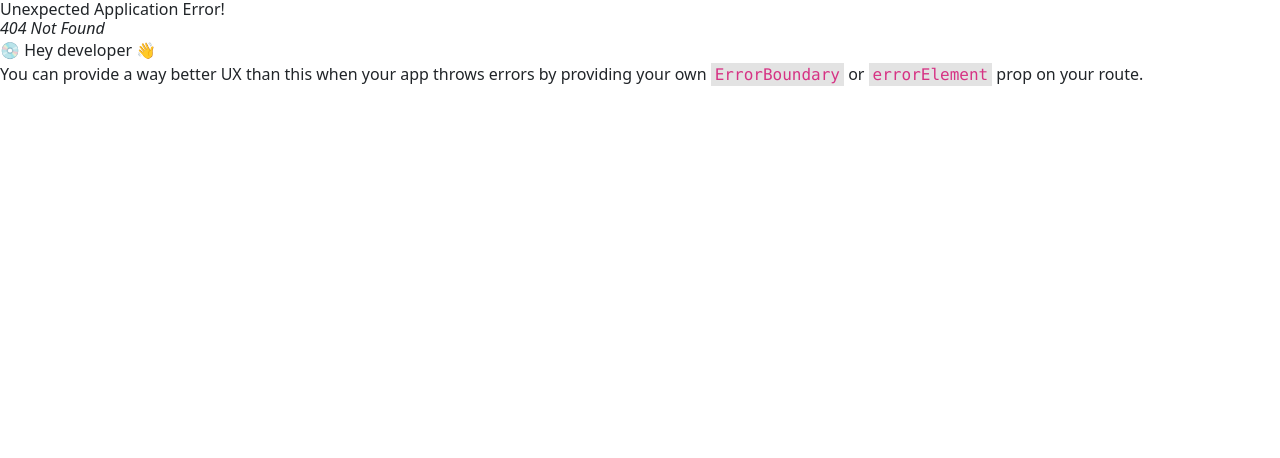
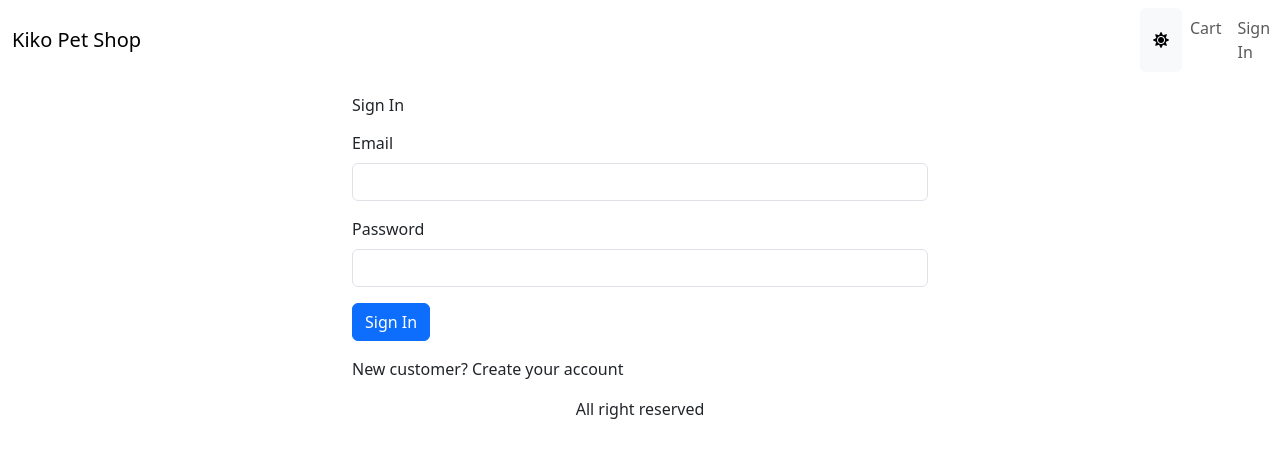
Before and after one commit to PraneethMalshan/Kiko_Pet_shop, a React (Vite) app in the folder frontend/: page /signin in a window 1280 px wide. Before the commit this address had no page. Shown: the top 458 px of the page. Built offline with nearby package versions, Linux system fonts and the light colour scheme.

Commit message:
change db because came a error fixed and after create and check the signin part from proseed to checkout button

```diff
--- a/frontend/src/Store.tsx
+++ b/frontend/src/Store.tsx
@@ -1,13 +1,19 @@
 import React from "react"
 import { Cart, CartItem } from "./types/Cart"
+import { UserInfo } from "./types/UserInfo"
 
 
 type AppState = {
     mode: string
     cart: Cart
+    userInfo?: UserInfo
 }
 
 const initialState: AppState = {
+    userInfo: localStorage.getItem('userInfo')
+        ? JSON.parse(localStorage.getItem('userInfo')!)
+        : null,
+
     mode: localStorage.getItem('mode')
        ? localStorage.getItem('mode')!
        : window.matchMedia &&
@@ -36,6 +42,8 @@
     | { type: 'SWITCH_MODE'}
     | { type: 'CART_ADD_ITEM'; payload: CartItem }
     | { type: 'CART_REMOVE_ITEM'; payload: CartItem }
+    | { type: 'USER_SIGNIN'; payload: UserInfo }
+
 
 
 function reducer(state: AppState, action: Action): AppState {
@@ -65,6 +73,9 @@
             return { ...state, cart: { ...state.cart, cartItems } }
         }
 
+        case 'USER_SIGNIN':
+            return { ...state, userInfo: action.payload}
+
 
         default:
             return state
--- /dev/null
+++ b/frontend/src/hooks/userHooks.ts
@@ -0,0 +1,19 @@
+import { useMutation } from "@tanstack/react-query";
+import apiClient from "../apiClient";
+import { UserInfo } from "../types/UserInfo";
+
+export const useSigninMutation = () => useMutation({
+    mutationFn: async ({
+        email,
+        password,
+      }: {
+        email: string
+        password: string
+      }) =>
+        (
+          await apiClient.post<UserInfo>(`api/users/signin`, {
+            email,
+            password,
+          })
+        ).data,
+})
--- a/frontend/src/index.css
+++ b/frontend/src/index.css
@@ -26,3 +26,7 @@
 .img.thumbnail {
   height: 80px;
 }
+
+.small-container {
+  max-width: 600px;
+}
--- a/frontend/src/main.tsx
+++ b/frontend/src/main.tsx
@@ -17,6 +17,7 @@
 import { ReactQueryDevtools } from '@tanstack/react-query-devtools';
 import { StoreProvider } from './Store.tsx';
 import CartPage from './pages/CartPage.tsx';
+import SigninPage from './pages/SigninPage.tsx';
 
 const router = createBrowserRouter(
   createRoutesFromElements(
@@ -24,6 +25,8 @@
       <Route index={true} element={<HomePage/>}/>
       <Route path='product/:slug' element={<ProductPage />}/>
       <Route path='cart' element={<CartPage />} />
+      <Route path='signin' element={<SigninPage />} />
+
 
       {/* <Route path="dashboard" element={<Dashboard />} /> */}
       {/* ... etc. */}
--- /dev/null
+++ b/frontend/src/pages/SigninPage.tsx
@@ -0,0 +1,92 @@
+import { useContext, useEffect, useState } from "react";
+import { Button, Container, Form } from "react-bootstrap";
+import { Helmet } from "react-helmet-async";
+import { Link, useLocation, useNavigate } from "react-router-dom";
+import { toast } from "react-toastify";
+import LoadingBox from "../components/LoadingBox";
+import { useSigninMutation } from "../hooks/userHooks";
+import { Store } from "../Store";
+import { ApiError } from "../types/ApiError";
+import { getError } from "../utils";
+
+export default function SigninPage() {
+    const navigate = useNavigate()
+    const { search } = useLocation()
+    const redirectInUrl = new URLSearchParams(search).get('redirect')
+    const redirect = redirectInUrl ? redirectInUrl : '/'
+
+    const [email, setEmail] = useState('')
+    const [password, setPassword] = useState('')
+
+     const { state, dispatch } = useContext(Store)
+     const { userInfo } = state
+
+     const { mutateAsync: signin, isLoading } = useSigninMutation()
+
+     const submitHandler = async (e: React.SyntheticEvent) => {
+        e.preventDefault()
+        try {
+            const data = await signin({
+              email,
+              password,
+            })
+            dispatch({ type: 'USER_SIGNIN', payload: data })
+            localStorage.setItem('userInfo', JSON.stringify(data))
+            navigate(redirect)
+          } catch (err) {
+            toast.error(getError(err as ApiError))
+          }
+     }
+
+     useEffect(() => {
+        if (userInfo) {
+          navigate(redirect)
+        }
+      }, [navigate, redirect, userInfo])
+
+      return (
+        <Container className="small-container">
+            <Helmet>
+                <title>
+                    Sign In
+                </title>
+            </Helmet>
+            <h1 className="my-3">Sign In</h1>
+
+
+            <Form onSubmit={submitHandler}>
+                <Form.Group className="mb-3" controlId="email">
+                    <Form.Label>Email</Form.Label>
+                    <Form.Control
+                    type="email"
+                    required
+                    onChange={(e) => setEmail(e.target.value)}
+                    />
+                </Form.Group>
+
+                <Form.Group className="mb-3" controlId="password">
+                    <Form.Label>Password</Form.Label>
+                    <Form.Control
+                    type="password"
+                    required
+                    onChange={(e) => setPassword(e.target.value)}
+                    />
+                </Form.Group>
+
+                <div className="mb-3">
+                    <Button disabled={isLoading} type="submit">
+                    Sign In
+                    </Button>
+                    {isLoading && <LoadingBox />}
+                </div>
+
+                <div className="mb-3">
+                    New customer?{' '}
+                    <Link to={`/signup?redirect=${redirect}`}>Create your account</Link>
+                </div>
+            </Form>
+        </Container>
+      )
+
+
+}
--- /dev/null
+++ b/frontend/src/types/UserInfo.ts
@@ -0,0 +1,6 @@
+export type UserInfo = {
+    name: string
+    email: string
+    token:string
+    isAdmin: boolean
+}
```
Also changed, not shown: 2 other files (tests, documents, lock files or other folders).
